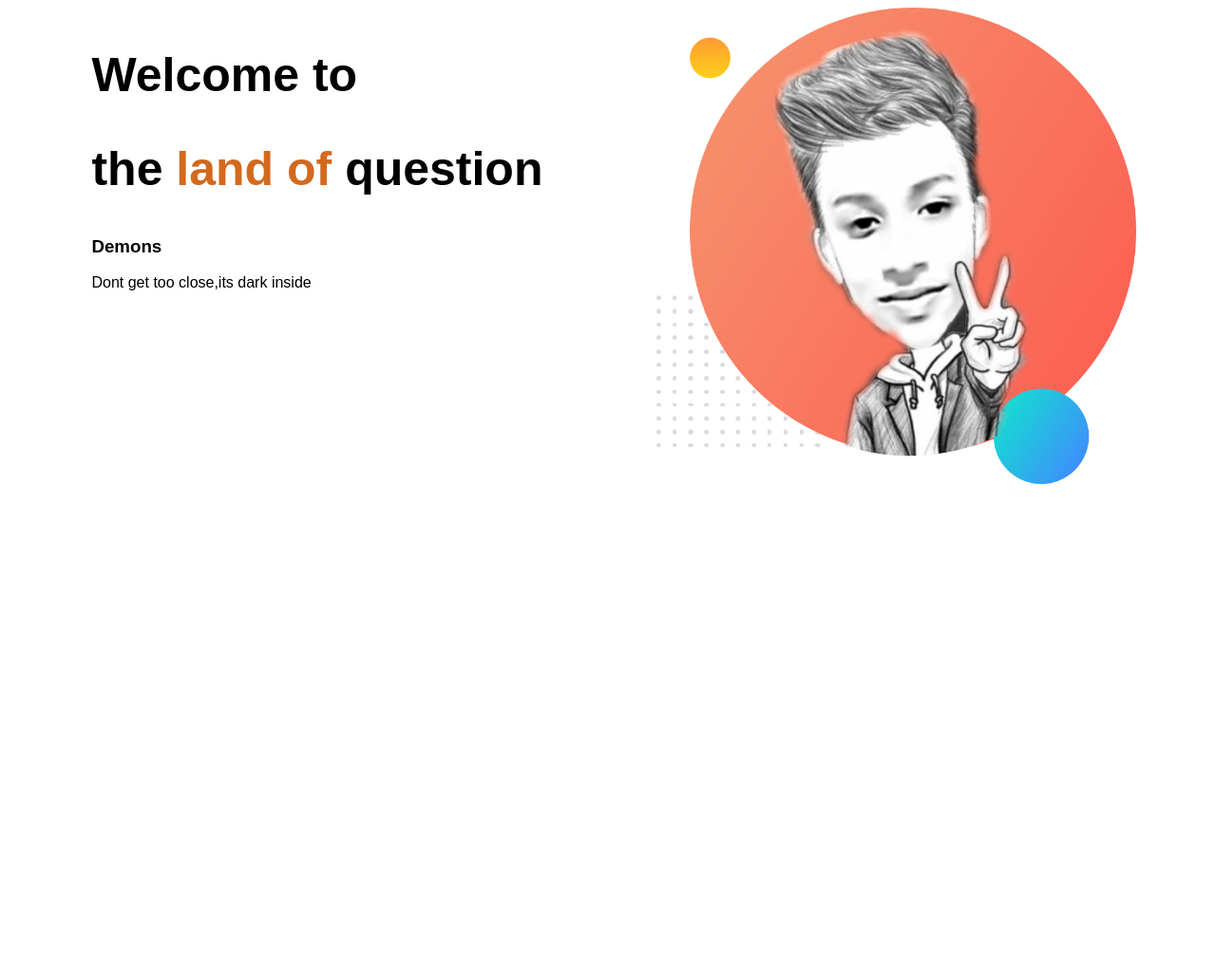
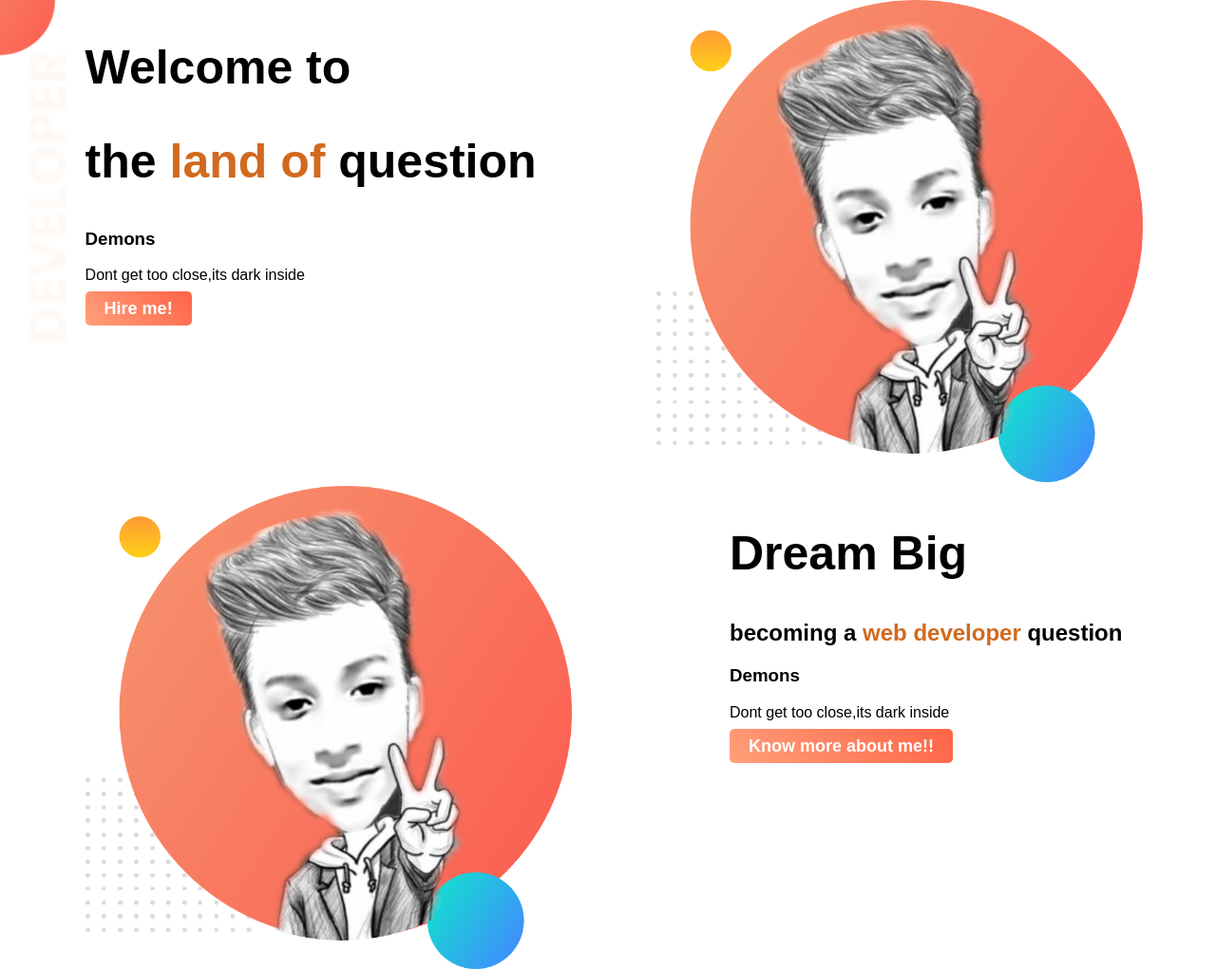
Before and after one commit to sharjis/about, a plain HTML site: page index.html in a window 1280 px wide. Shown: the whole page at 95% size. Before the commit the page ends 800 px from the top, so only its background shows below. Drawn offline with Linux system fonts and the light colour scheme; a web font is replaced by a local one.

Commit message:
top plus second

```diff
--- a/index.html
+++ b/index.html
@@ -8,12 +8,25 @@
     <link rel="stylesheet" href="style.css">
 </head>
 <body>
-    <section>
+    <section class="topban">
         <div class="half-width">
             <h1>Welcome to </h1>
         <h1>the <span class="highlight"> land of</span> question</h1>
         <h3>Demons</h3>
         <p>Dont get too close,its dark inside</p>
+        <a class="link-button" target="_blank" href="https://www.linkedin.com/in/sharjis-khan-768b581a2/">Hire me!</a>
+        </div>
+        <div class="half-width">
+        <img id ="a"src="sab.png" alt="">
+        </div>
+    </section>
+    <section >
+        <div class="half-widtht">
+            <h1>Dream Big </h1>
+        <h2>becoming a <span class="highlight"> web developer</span> question</h2>
+        <h3>Demons</h3>
+        <p>Dont get too close,its dark inside</p>
+        <a class="link-button" target="_blank" href="https://www.linkedin.com/in/sharjis-khan-768b581a2/">Know more about me!!</a>
         </div>
         <div class="half-width">
         <img id ="a"src="sab.png" alt="">
--- a/style.css
+++ b/style.css
@@ -1,5 +1,6 @@
 body{
     font-family: 'Lacquer', sans-serif;
+    margin: 0px;
 }
 h1{
 
@@ -18,3 +19,29 @@ h1{
 .half-width img{
     width: 100%;
 }
+.topban{
+    height: 500px;
+    background-repeat: no-repeat;
+    background-image: url(top-banner.png);
+}
+.link-button{
+    text-decoration: none;
+    border-radius: 5px;
+    padding: 8px 20px;
+    background-image: linear-gradient(45deg,lightsalmon, tomato );
+    color: white;
+    font-weight: bolder;
+    font-size: large;
+
+
+
+}
+.half-widtht{
+    width: 40%;
+    float:right;
+    margin-left: 5%;
+    padding-left: 2%;
+}
+.half-widtht img{
+    width: 100%;
+}
```
Also changed, not shown: top-banner.png (renamed from images/top-banner.png).
